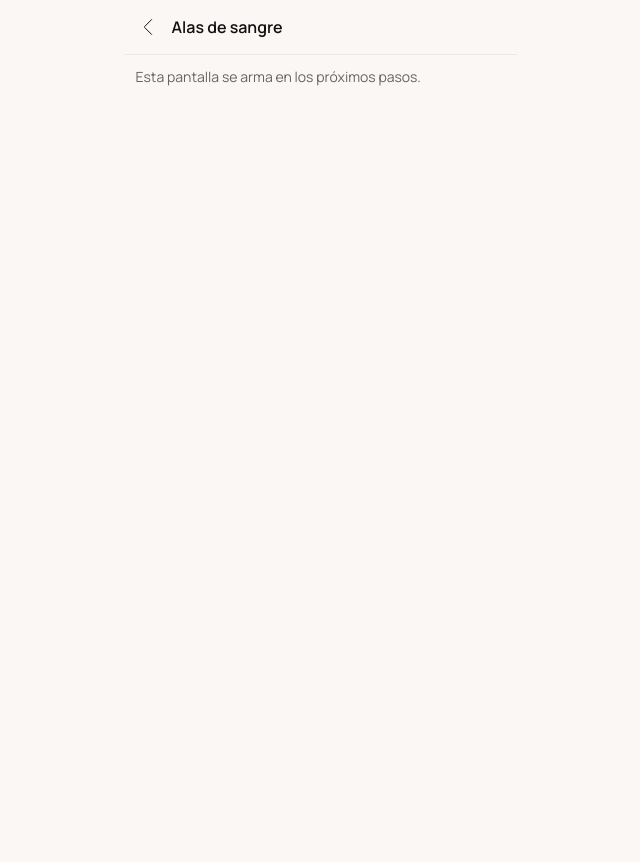
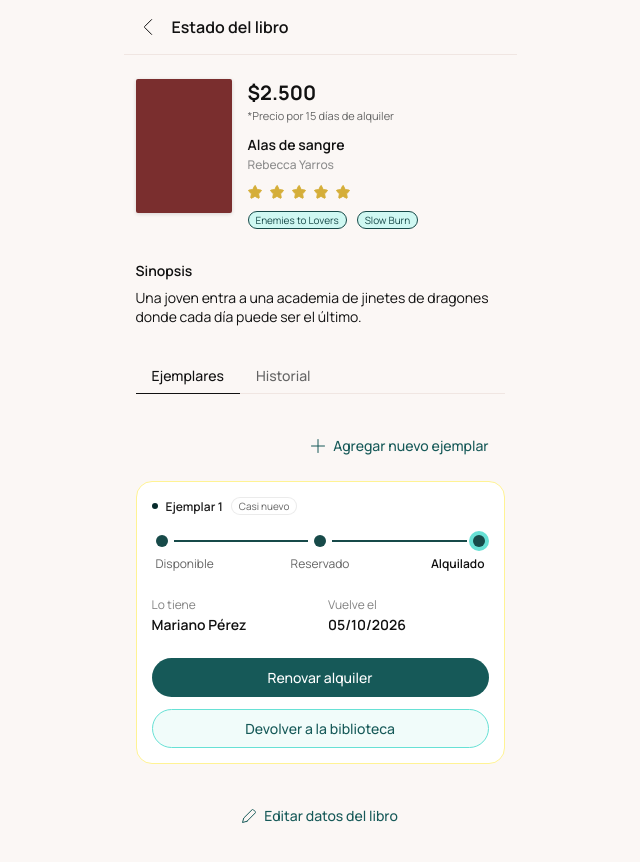
Before and after one commit to Federicovilla09/alquiler-de-libros, a React (Vite) app: page /libros/1 in a window 1280 px wide. Shown: the top 862 px of the page, without its empty margins (320-960 px from the left). Before the commit the page ends 800 px from the top, so only its background shows below. Built offline with nearby package versions, Linux system fonts and the light colour scheme.

Commit message:
Etapa 4: ficha del libro

```diff
--- a/index.html
+++ b/index.html
@@ -8,7 +8,7 @@
   <title>Biblioteca de Letrita</title>
   <link rel="preconnect" href="https://fonts.googleapis.com">
   <link rel="preconnect" href="https://fonts.gstatic.com" crossorigin>
-  <link href="https://fonts.googleapis.com/css2?family=Manrope:wght@400;500;600;700&display=swap" rel="stylesheet">
+  <link href="https://fonts.googleapis.com/css2?family=Fraunces:ital,wght@1,400&family=Manrope:wght@400;500;600;700&display=swap" rel="stylesheet">
 </head>
 
 <body>
--- a/src/App.jsx
+++ b/src/App.jsx
@@ -10,7 +10,6 @@ function App() {
       <Route path="/login" element={<PlaceholderPage title="Iniciar sesión" />} />
       <Route path="/libros/nuevo" element={<PlaceholderPage title="Cargar nuevo libro" />} />
       <Route path="/libros/:id" element={<BookPage />} />
-      <Route path="/libros/:id/editar" element={<PlaceholderPage title="Editar libro" />} />
       <Route path="/libros/:id/historial" element={<PlaceholderPage title="Historial" />} />
       <Route path="/seguimiento" element={<PlaceholderPage title="Seguimiento" withNav />} />
       <Route path="*" element={<PlaceholderPage title="Página no encontrada" />} />
--- a/src/data/books.js
+++ b/src/data/books.js
@@ -1,12 +1,183 @@
+// Datos de prueba de la biblioteca.
+// En la Etapa 6 esta lista va a venir de la base de datos (Supabase).
+//
+// Cada libro tiene una lista de ejemplares (copies). El estado de cada
+// ejemplar es 'available', 'reserved' o 'rented', y el estado del libro
+// en la Home se calcula a partir de sus ejemplares con getBookStatus().
+
 export const books = [
-  { id: 1, title: 'Alas de sangre', author: 'Rebecca Yarros', status: 'Alquilado', copies: 1, coverColor: '#7a2e2e' },
-  { id: 2, title: 'Hábitos atómicos', author: 'James Clear', status: 'Reservado', copies: 1, coverColor: '#e8c547' },
-  { id: 3, title: 'Culpa mía', author: 'Mercedes Ron', status: 'Disponible', copies: 1, coverColor: '#c98b9b' },
-  { id: 4, title: 'Una corte de rosas y espinas', author: 'Sarah J. Maas', status: 'Alquilado', copies: 1, coverColor: '#2f4a3a' },
-  { id: 5, title: 'Romper el círculo', author: 'Colleen Hoover', status: 'Reservado', copies: 1, coverColor: '#e7a6a1' },
-  { id: 6, title: 'Asesinato para principiantes', author: 'Holly Jackson', status: 'Disponible', copies: 1, coverColor: '#2c3e66' },
-  { id: 7, title: 'Todo lo que nunca fuimos', author: 'Alice Kellen', status: 'Alquilado', copies: 1, coverColor: '#9fb8c8' },
-  { id: 8, title: 'El príncipe cruel', author: 'Holly Black', status: 'Disponible', copies: 1, coverColor: '#1f1b2e' },
-  { id: 9, title: 'Boulevard', author: 'Flor M. Salvador', status: 'Disponible', copies: 1, coverColor: '#b9a7d6' },
-  { id: 10, title: 'Cincuenta Sombras de Grey', author: 'E. L. James', status: 'Disponible', copies: 2, coverColor: '#3a3a3a' },
+  {
+    id: 1,
+    title: 'Alas de sangre',
+    author: 'Rebecca Yarros',
+    coverColor: '#7a2e2e',
+    genre: 'Romantasy',
+    tropes: ['Enemies to Lovers', 'Slow Burn'],
+    rating: 5,
+    price15: 2500,
+    price30: 4500,
+    synopsis: 'Una joven entra a una academia de jinetes de dragones donde cada día puede ser el último.',
+    quote: null,
+    copies: [
+      { number: 1, condition: 'Casi nuevo', state: 'rented', borrower: 'Mariano Pérez', returnDate: '05/10/2026' },
+    ],
+  },
+  {
+    id: 2,
+    title: 'Hábitos atómicos',
+    author: 'James Clear',
+    coverColor: '#e8c547',
+    genre: 'Autoayuda',
+    tropes: [],
+    rating: 4,
+    price15: 2000,
+    price30: 3500,
+    synopsis: 'Cómo pequeños cambios diarios pueden sumar grandes resultados con el tiempo.',
+    quote: null,
+    copies: [
+      { number: 1, condition: 'Nuevo', state: 'reserved', borrower: 'Juan Díaz' },
+    ],
+  },
+  {
+    id: 3,
+    title: 'Culpa mía',
+    author: 'Mercedes Ron',
+    coverColor: '#c98b9b',
+    genre: 'Romance',
+    tropes: ['Forbidden Love'],
+    rating: 4,
+    price15: 2000,
+    price30: 3500,
+    synopsis: 'Una mudanza obligada la lleva a convivir con alguien que no esperaba.',
+    quote: null,
+    copies: [{ number: 1, condition: 'Subrayado', state: 'available' }],
+  },
+  {
+    id: 4,
+    title: 'Una corte de rosas y espinas',
+    author: 'Sarah J. Maas',
+    coverColor: '#2f4a3a',
+    genre: 'Romantasy',
+    tropes: ['Fae', 'Enemies to Lovers'],
+    rating: 5,
+    price15: 2500,
+    price30: 4500,
+    synopsis: 'Una cazadora es llevada a un mundo de hadas donde nada es lo que parece.',
+    quote: null,
+    copies: [
+      { number: 1, condition: 'Nuevo', state: 'rented', borrower: 'Lucía Gómez', returnDate: '28/09/2026' },
+    ],
+  },
+  {
+    id: 5,
+    title: 'Romper el círculo',
+    author: 'Colleen Hoover',
+    coverColor: '#e7a6a1',
+    genre: 'Romance',
+    tropes: ['Segunda oportunidad'],
+    rating: 5,
+    price15: 2000,
+    price30: 3500,
+    synopsis: 'Una historia sobre el amor, las decisiones difíciles y el valor de empezar de nuevo.',
+    quote: null,
+    copies: [
+      { number: 1, condition: 'Casi nuevo', state: 'reserved', borrower: 'Sofía Ruiz' },
+    ],
+  },
+  {
+    id: 6,
+    title: 'Asesinato para principiantes',
+    author: 'Holly Jackson',
+    coverColor: '#2c3e66',
+    genre: 'Policial',
+    tropes: [],
+    rating: 4,
+    price15: 2000,
+    price30: 3500,
+    synopsis: 'Un trabajo escolar se convierte en la investigación de un caso que todos daban por cerrado.',
+    quote: null,
+    copies: [{ number: 1, condition: 'Nuevo', state: 'available' }],
+  },
+  {
+    id: 7,
+    title: 'Todo lo que nunca fuimos',
+    author: 'Alice Kellen',
+    coverColor: '#9fb8c8',
+    genre: 'Romance',
+    tropes: ['Slow Burn'],
+    rating: 4,
+    price15: 2000,
+    price30: 3500,
+    synopsis: 'Después de una pérdida, una joven intenta volver a encontrarse a sí misma.',
+    quote: null,
+    copies: [
+      { number: 1, condition: 'Notas', state: 'rented', borrower: 'Sofía Ruiz', returnDate: '18/10/2026' },
+    ],
+  },
+  {
+    id: 8,
+    title: 'El príncipe cruel',
+    author: 'Holly Black',
+    coverColor: '#1f1b2e',
+    genre: 'Fantasía',
+    tropes: ['Fae', 'Enemies to Lovers'],
+    rating: 5,
+    price15: 2500,
+    price30: 4500,
+    synopsis: 'Una mortal crece en la corte de las hadas y busca su lugar en un mundo que la rechaza.',
+    quote: null,
+    copies: [{ number: 1, condition: 'Etiquetas', state: 'available' }],
+  },
+  {
+    id: 9,
+    title: 'Boulevard',
+    author: 'Flor M. Salvador',
+    coverColor: '#b9a7d6',
+    genre: 'Romance',
+    tropes: ['Primer amor'],
+    rating: 3,
+    price15: 1500,
+    price30: 2500,
+    synopsis: 'Dos adolescentes muy distintos se cruzan y su historia cambia a los dos.',
+    quote: null,
+    copies: [{ number: 1, condition: 'Casi nuevo', state: 'available' }],
+  },
+  {
+    id: 10,
+    title: 'Cincuenta Sombras de Grey',
+    author: 'E. L. James',
+    coverColor: '#3a3a3a',
+    genre: 'Romance',
+    tropes: ['Romance', 'Dark Romance'],
+    rating: 4,
+    price15: 2000,
+    price30: 4000,
+    synopsis:
+      'Narra la intensa y compleja relación entre Anastasia Steele, una inocente estudiante de literatura, y Christian Grey, un exitoso y enigmático multimillonario.',
+    quote: 'Tengo reglas. Si las sigues te compensaré, sino te castigaré',
+    copies: [
+      { number: 1, condition: 'Nuevo', state: 'available' },
+      { number: 2, condition: 'Casi nuevo', state: 'available' },
+    ],
+  },
 ]
+
+// Estado del libro para la Home, a partir de sus ejemplares:
+// si al menos uno está disponible, el libro está disponible;
+// si no, pero alguno está reservado, está reservado;
+// si no, está alquilado.
+export function getBookStatus(book) {
+  if (book.copies.some((copy) => copy.state === 'available')) return 'Disponible'
+  if (book.copies.some((copy) => copy.state === 'reserved')) return 'Reservado'
+  return 'Alquilado'
+}
+
+// 2000 → "$2.000"
+export function formatPrice(amount) {
+  return '$' + amount.toLocaleString('es-AR')
+}
+
+// Busca un libro por su id (que llega como texto desde la dirección)
+export function findBook(id) {
+  return books.find((book) => book.id === Number(id))
+}
--- /dev/null
+++ b/src/pages/BookPage.css
@@ -0,0 +1,114 @@
+.book-page {
+  gap: var(--gap-10);
+  padding-top: var(--gap-9);
+}
+
+/* Portada y datos */
+.book-summary {
+  display: flex;
+  gap: var(--gap-8);
+}
+
+.book-summary__cover {
+  flex-shrink: 0;
+  width: 96px;
+  height: 134px;
+  border-radius: var(--radius-x-small);
+  box-shadow: 0 1px 4px rgba(12, 12, 13, 0.1), 0 1px 4px rgba(12, 12, 13, 0.05);
+}
+
+.book-summary__meta {
+  display: flex;
+  flex-direction: column;
+  gap: var(--gap-7);
+  min-width: 0;
+}
+
+.book-summary__price {
+  font-size: 20px;
+  font-weight: 700;
+  color: var(--gray-13);
+}
+
+.book-summary__price-note {
+  margin-top: var(--gap-2);
+  font-size: 11px;
+  color: var(--gray-11);
+}
+
+.book-summary__title {
+  font-size: 14px;
+  font-weight: 600;
+  color: var(--gray-13);
+}
+
+.book-summary__author {
+  margin-top: var(--gap-2);
+  font-size: 12px;
+  font-weight: 500;
+  color: var(--gray-9);
+}
+
+.book-summary__rating {
+  display: flex;
+  gap: var(--gap-5);
+  color: var(--warning-8);
+}
+
+.book-summary__tags {
+  display: flex;
+  flex-wrap: wrap;
+  gap: var(--gap-6);
+}
+
+/* Cita */
+.book-quote {
+  margin: 0;
+  padding-left: calc(var(--gap-8) - 2px);
+  border-left: 2px solid var(--gray-9);
+  font-family: 'Fraunces', Georgia, serif;
+  font-size: 14px;
+  font-style: italic;
+  line-height: 20px;
+  color: var(--gray-11);
+}
+
+/* Sinopsis */
+.book-synopsis {
+  display: flex;
+  flex-direction: column;
+  gap: var(--gap-5);
+}
+
+.book-synopsis__title {
+  font-size: 14px;
+  font-weight: 600;
+  color: var(--gray-13);
+}
+
+.book-synopsis__text {
+  font-size: 14px;
+  color: var(--gray-13);
+}
+
+/* Ejemplares */
+.book-tabs {
+  display: flex;
+  flex-direction: column;
+  gap: var(--gap-10);
+}
+
+.book-copies {
+  display: flex;
+  flex-direction: column;
+  gap: var(--gap-8);
+}
+
+.book-copies__add {
+  display: flex;
+  justify-content: flex-end;
+}
+
+.book-copies__add .button {
+  width: auto;
+}
--- a/src/pages/BookPage.jsx
+++ b/src/pages/BookPage.jsx
@@ -1,12 +1,109 @@
-import { useParams } from 'react-router'
+import { useState } from 'react'
+import { useNavigate, useParams } from 'react-router'
+import './BookPage.css'
+import NavigationHeader from '../components/NavigationHeader'
+import Icon from '../components/Icon'
+import TagChoice from '../components/TagChoice'
+import Tabs from '../components/Tabs'
+import Button from '../components/Button'
+import BookCopyCard from '../components/BookCopyCard'
 import PlaceholderPage from './PlaceholderPage'
-import { books } from '../data/books'
+import { findBook, formatPrice } from '../data/books'
+
+const STARS = [1, 2, 3, 4, 5]
 
 function BookPage() {
   const { id } = useParams()
-  const book = books.find((b) => b.id === Number(id))
+  const navigate = useNavigate()
+  const [tab, setTab] = useState(0)
+  const book = findBook(id)
 
-  return <PlaceholderPage title={book ? book.title : 'Libro no encontrado'} />
+  if (!book) {
+    return <PlaceholderPage title="Libro no encontrado" />
+  }
+
+  const returnOptions = [
+    `15 días · ${formatPrice(book.price15)}`,
+    `30 días · ${formatPrice(book.price30)}`,
+  ]
+
+  return (
+    <main className="app">
+      <NavigationHeader title="Estado del libro" />
+
+      <div className="content book-page">
+        <section className="book-summary">
+          <div className="book-summary__cover" style={{ backgroundColor: book.coverColor }} />
+          <div className="book-summary__meta">
+            <div>
+              <p className="book-summary__price">{formatPrice(book.price15)}</p>
+              <p className="book-summary__price-note">*Precio por 15 días de alquiler</p>
+            </div>
+            <div>
+              <h2 className="book-summary__title">{book.title}</h2>
+              <p className="book-summary__author">{book.author}</p>
+            </div>
+            <div
+              className="book-summary__rating"
+              role="img"
+              aria-label={`Puntaje: ${book.rating} de 5 estrellas`}
+            >
+              {STARS.map((n) => (
+                <Icon key={n} name="star" filled={n <= book.rating} />
+              ))}
+            </div>
+            {book.tropes.length > 0 && (
+              <div className="book-summary__tags">
+                {book.tropes.map((trope) => (
+                  <TagChoice key={trope} variant="trope" readOnly>
+                    {trope}
+                  </TagChoice>
+                ))}
+              </div>
+            )}
+          </div>
+        </section>
+
+        {book.quote && <blockquote className="book-quote">“{book.quote}”</blockquote>}
+
+        <section className="book-synopsis">
+          <h3 className="book-synopsis__title">Sinopsis</h3>
+          <p className="book-synopsis__text">{book.synopsis}</p>
+        </section>
+
+        <div className="book-tabs">
+          <Tabs tabs={['Ejemplares', 'Historial']} onChange={setTab} />
+
+          {tab === 0 && (
+            <div className="book-copies">
+              <div className="book-copies__add">
+                <Button variant="ghost" icon="plus-add">
+                  Agregar nuevo ejemplar
+                </Button>
+              </div>
+              {book.copies.map((copy) => (
+                <BookCopyCard
+                  key={copy.number}
+                  state={copy.state}
+                  copyNumber={copy.number}
+                  condition={copy.condition}
+                  borrower={copy.borrower}
+                  returnDate={copy.returnDate}
+                  returnOptions={returnOptions}
+                />
+              ))}
+            </div>
+          )}
+
+          {tab === 1 && <p className="placeholder">El historial se arma en el próximo paso.</p>}
+        </div>
+
+        <Button variant="ghost" icon="edit-pencil" onClick={() => navigate(`/libros/${book.id}/editar`)}>
+          Editar datos del libro
+        </Button>
+      </div>
+    </main>
+  )
 }
 
 export default BookPage
--- a/src/pages/HomePage.jsx
+++ b/src/pages/HomePage.jsx
@@ -4,7 +4,7 @@ import GenreFilters from '../components/GenreFilters'
 import BookRow from '../components/BookRow'
 import Button from '../components/Button'
 import BottomNav from '../components/BottomNav'
-import { books } from '../data/books'
+import { books, getBookStatus } from '../data/books'
 import { alerts } from '../data/alerts'
 
 function HomePage() {
@@ -23,8 +23,8 @@ function HomePage() {
                 id={book.id}
                 title={book.title}
                 author={book.author}
-                status={book.status}
-                copies={book.copies}
+                status={getBookStatus(book)}
+                copies={book.copies.length}
                 coverColor={book.coverColor}
               />
             ))}
```
